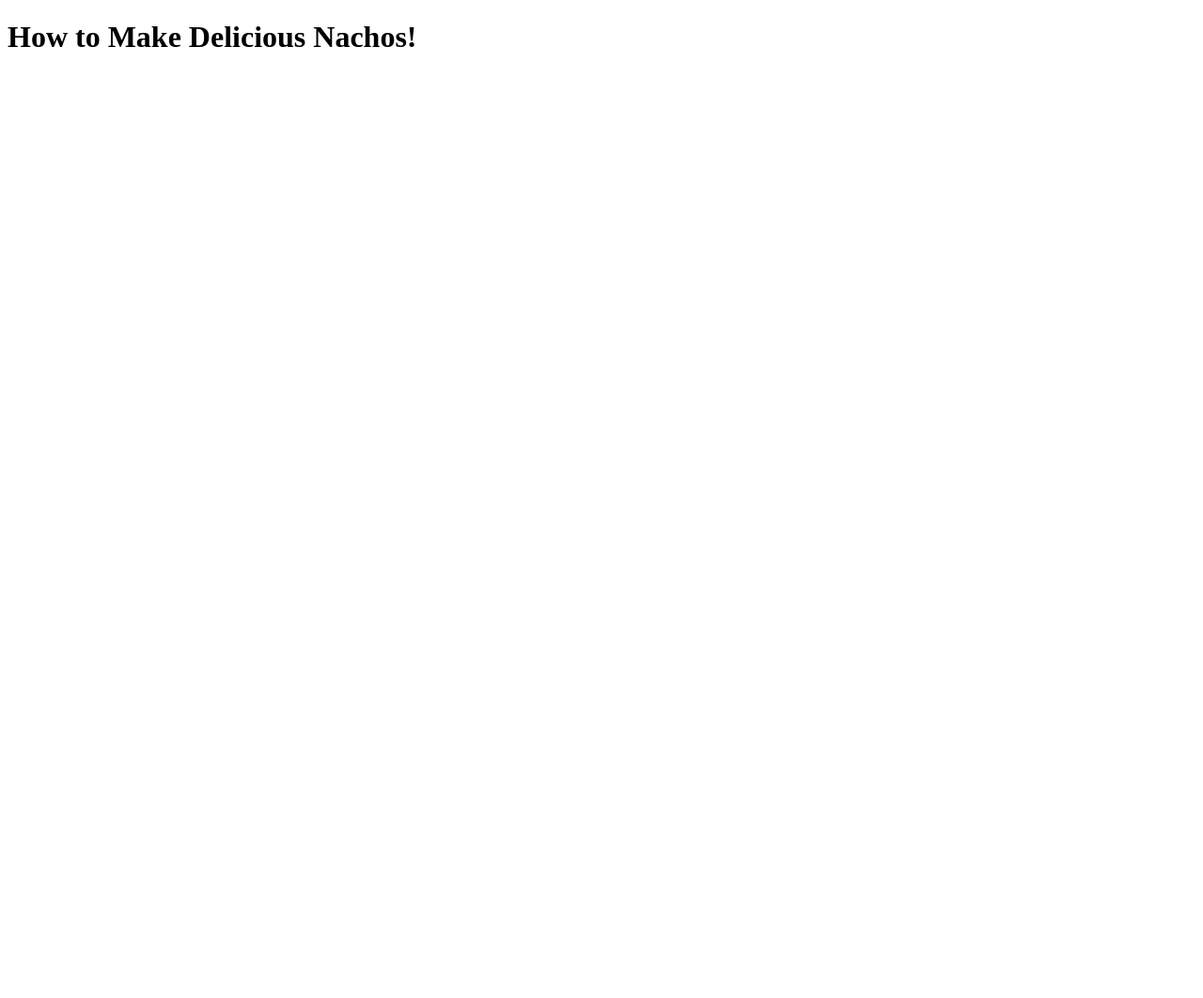
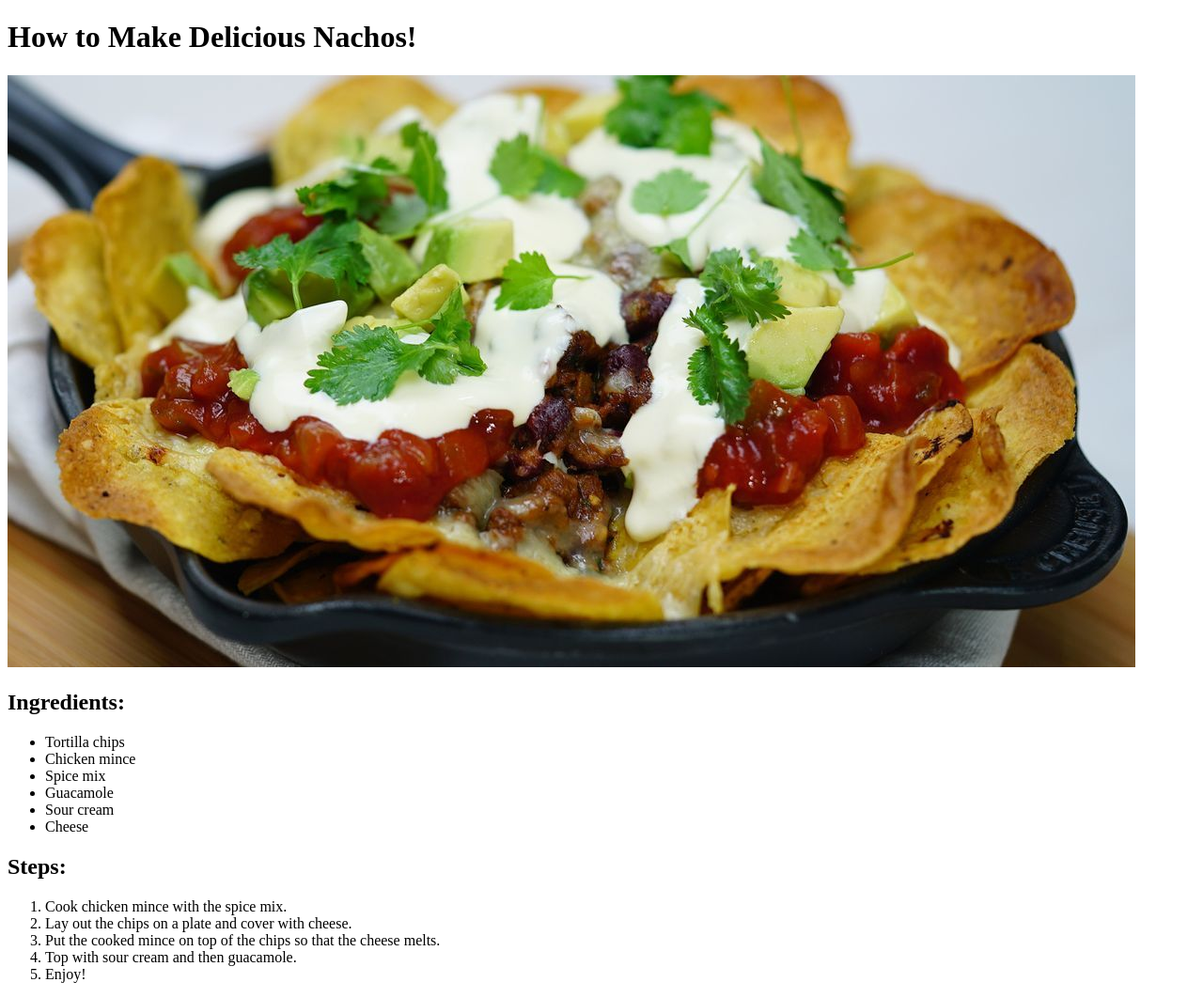
Before and after one commit to McSmoodie/odin-recipes, a plain HTML site: page recipes/nachos.html in a window 1280 px wide. Shown: the whole page at 94% size. Before the commit the page ends 800 px from the top, so only its background shows below. Drawn offline with Linux system fonts and the light colour scheme.

Commit message:
Finished site

```diff
--- a/recipes/nachos.html
+++ b/recipes/nachos.html
@@ -6,5 +6,25 @@
 </head>
 <body>
   <h1>How to Make Delicious Nachos!</h1>
+  <img src="../images/nachos.jpg">
+
+  <h2>Ingredients:</h2>
+  <ul>
+    <li>Tortilla chips</li>
+    <li>Chicken mince</li>
+    <li>Spice mix</li>
+    <li>Guacamole</li>
+    <li>Sour cream</li>
+    <li>Cheese</li>
+  </ul>
+
+  <h2>Steps:</h2>
+  <ol>
+    <li>Cook chicken mince with the spice mix.</li>
+    <li>Lay out the chips on a plate and cover with cheese.</li>
+    <li>Put the cooked mince on top of the chips so that the cheese melts.</li>
+    <li>Top with sour cream and then guacamole.</li>
+    <li>Enjoy!</li>
+  </ol>
 </body>
 </html>
```
Also changed, not shown: index.html (added, +11 -0 lines), images/nachos.jpg (added).
